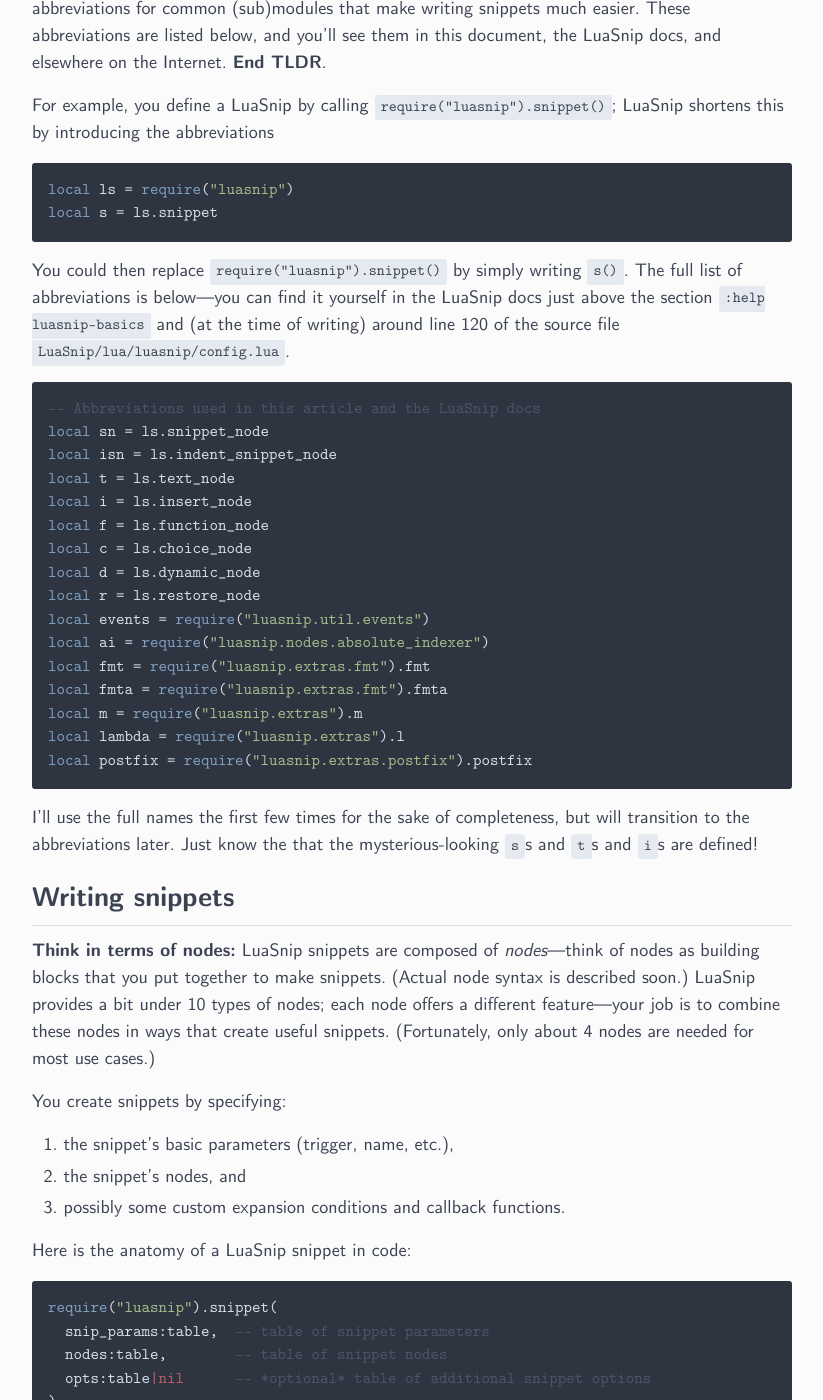
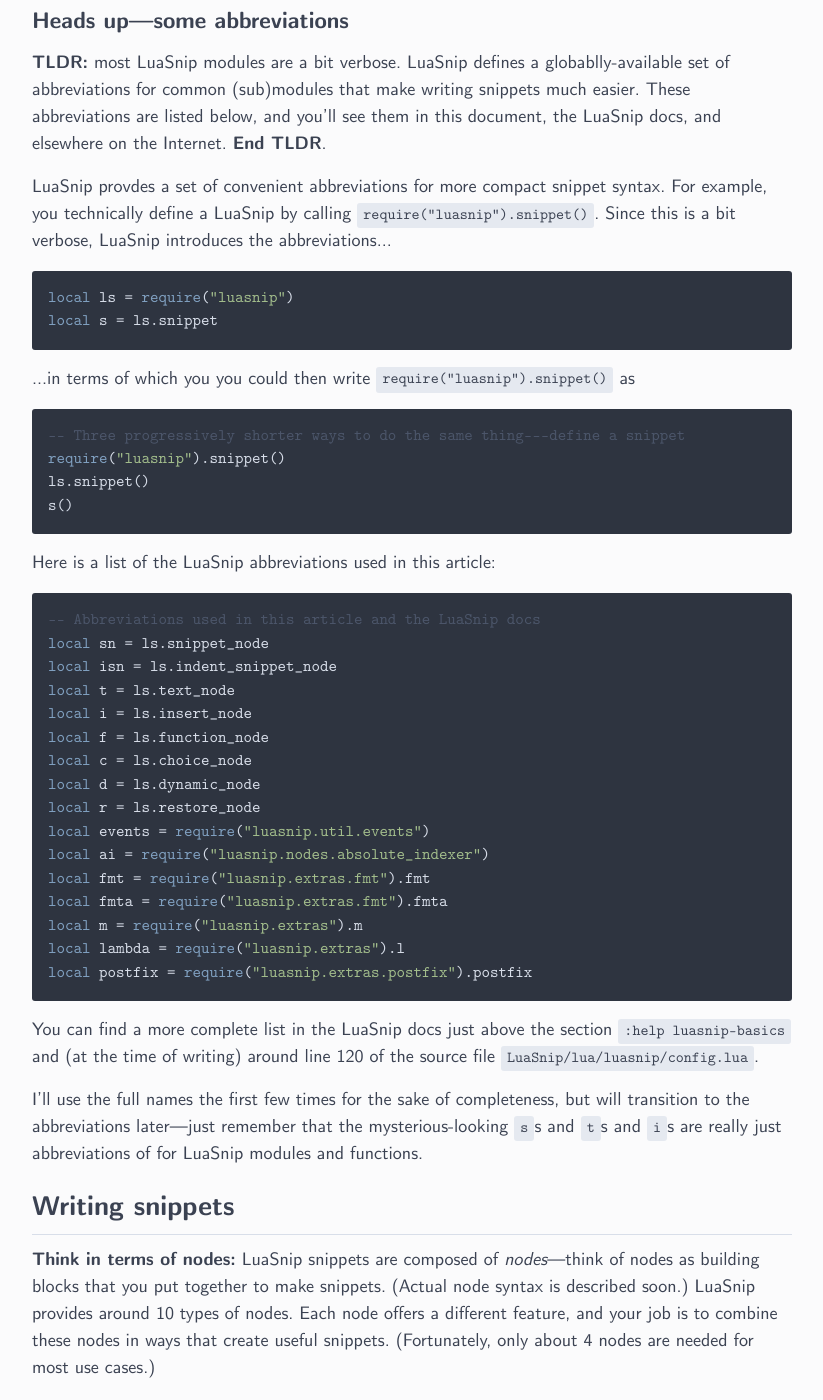
Before and after one commit to ejmastnak/ejmastnak.github.io, a Jekyll site: the page built from tutorials/vim-latex/luasnip.md, in a window 1280 px wide and 1400 px high, scrolled down 7745 px. Shown: the whole window, without its empty margins (228-1051 px from the left). Built offline with Jekyll 4.4.1, drawn with Linux system fonts in a browser that asks for light colours; some of the changed text lies outside the part shown.

Commit message:
(luasnip): polish introduction

````diff
--- a/tutorials/vim-latex/luasnip.md
+++ b/tutorials/vim-latex/luasnip.md
@@ -110,7 +110,7 @@ Setting these keymaps is easiest to do in Vimscript (because they use Vimscript'
 
 **Choose one** of the following two options:
 
-1. Use a single key (e.g. Tab) to both expand snippets and jump forward through snippet tabstops.
+1. Option one: use a single key (e.g. Tab) to both expand snippets and to jump forward through snippet tabstops.
 
    ```vim
    " Expand or jump in insert mode
@@ -133,7 +133,7 @@ Setting these keymaps is easiest to do in Vimscript (because they use Vimscript'
    smap <silent><expr> jk luasnip#jumpable(1) ? '<Plug>luasnip-jump-next' : 'jk'
    ```
 
-After choosing one of the above options, **set your your backward-jump keymap:**
+**Then, set a backward-jump keymap:**
 
 ```vim
 " Jump backward
@@ -178,7 +178,8 @@ imap <silent><expr> <C-f> luasnip#choice_active() ? '<Plug>luasnip-next-choice'
 smap <silent><expr> <C-f> luasnip#choice_active() ? '<Plug>luasnip-next-choice' : '<C-f>'
 ```
 
-Choice nodes are a more advanced tool we will cover later, so you can safely skip this step for now.
+Choice nodes are a more advanced tool that I won't cover in this article, so you can safely skip this step for now.
+You can read about choice nodes at `:help luasnip-choicenode`, but you should learn about the basic text and insert nodes in this article first.
 
 <!-- In the above GIF, I am actually using `jk` to navigate forward through snippet tabstops. -->
 <!-- I find this home-row combination more efficient than `<Tab>`, but it takes some getting used to; -->
@@ -236,28 +237,28 @@ Here's how to **load snippets from Lua files**:
   However, you can easily override the default `luasnippets` directory name and store snippets in any directory (or set of directories) on your file system---LuaSnip's loaders let you manually specify the snippet directory path(s) to load.
  I recommend using a directory in your Neovim config folder, e.g. `"${HOME}/.config/nvim/LuaSnip/"`.
 
-- Load snippets by calling LuaSnip Lua loader's `load` fuction from somewhere in your Neovim startup config (e.g. `init.lua`, `init.vim`, etc.):
+- Load snippets by calling the LuaSnip Lua loader's `load` fuction from somewhere in your Neovim startup config (e.g. `init.lua`, `init.vim`, etc.):
 
   ```lua
-  -- Load all snippets from the LuaSnip directory at startup
+  -- Load all snippets from the nvim/LuaSnip directory at startup
   require("luasnip.loaders.from_lua").load({paths = "~/.config/nvim/LuaSnip/"})
 
-  -- Lazy-load snippets---only load when required, e.g. for a given filetype
+  -- Lazy-load snippets, i.e. only load when required, e.g. for a given filetype
   require("luasnip.loaders.from_lua").lazy_load({paths = "~/.config/nvim/LuaSnip/"})
   ```
 
   Bonus: if you manually set the `paths` key when calling `load` or `lazy_load`, LuaSnip will not need to scan your entire Neovim `runtimepath` looking for `luasnippets` directories---this should save you a few milliseconds of startup time.
 
 - Want to use multiple snippet directories?
-  No problem---the `paths` key's value can be a table or comma-separated string of multiple directories.
+  No problem---set the `paths` key's value to a table or comma-separated string of multiple directories.
   Here are two ways to load snippets from both the directory `LuaSnip1` and `LuaSnip2`:
 
   ```lua
   -- Two ways to load snippets from both LuaSnip1 and LuaSnip2
   -- 1. Using a table
-  require("luasnip.loaders.from_lua").lazy_load({paths = {"~/.config/nvim/LuaSnip1/", "~/.config/nvim/LuaSnip2/"}})
+  require("luasnip.loaders.from_lua").load({paths = {"~/.config/nvim/LuaSnip1/", "~/.config/nvim/LuaSnip2/"}})
   -- 2. Using a comma-separated list
-  require("luasnip.loaders.from_lua").lazy_load({paths = "~/.config/nvim/LuaSnip1/,~/.config/nvim/LuaSnip2/"})
+  require("luasnip.loaders.from_lua").load({paths = "~/.config/nvim/LuaSnip1/,~/.config/nvim/LuaSnip2/"})
   ```
 
 Full syntax for the `load` call is documented in `:help luasnip-loaders`.
@@ -290,15 +291,27 @@ LuaSnip defines a globablly-available set of abbreviations for common (sub)modul
 These abbreviations are listed below, and you'll see them in this document, the LuaSnip docs, and elsewhere on the Internet.
 **End TLDR**.
 
-For example, you define a LuaSnip by calling `require("luasnip").snippet()`; LuaSnip shortens this by introducing the abbreviations
+LuaSnip provdes a set of convenient abbreviations for more compact snippet syntax.
+For example, you technically define a LuaSnip by calling `require("luasnip").snippet()`.
+Since this is a bit verbose, LuaSnip introduces the abbreviations...
 
 ```lua
 local ls = require("luasnip")
 local s = ls.snippet
 ```
 
-You could then replace `require("luasnip").snippet()` by simply writing `s()`.
-The full list of abbreviations is below---you can find it yourself in the LuaSnip docs just above the section `:help luasnip-basics` and (at the time of writing) around line 120 of the source file `LuaSnip/lua/luasnip/config.lua`.
+...in terms of which you you could then write `require("luasnip").snippet()` as
+
+```lua
+-- Three progressively shorter ways to do the same thing---define a snippet
+require("luasnip").snippet()
+ls.snippet()
+s()
+```
+
+<!-- **TODO:** only use abb for this article -->
+
+Here is a list of the LuaSnip abbreviations used in this article:
 
 ```lua
 -- Abbreviations used in this article and the LuaSnip docs
@@ -319,17 +332,18 @@ local lambda = require("luasnip.extras").l
 local postfix = require("luasnip.extras.postfix").postfix
 ```
 
+You can find a more complete list in the LuaSnip docs just above the section `:help luasnip-basics` and (at the time of writing) around line 120 of the source file `LuaSnip/lua/luasnip/config.lua`.
+
 I'll use the full names the first few times for the sake of completeness,
-but will transition to the abbreviations later.
-Just know the that the mysterious-looking `s`s and `t`s and `i`s are defined!
+but will transition to the abbreviations later---just remember that the mysterious-looking `s`s and `t`s and `i`s are really just abbreviations of for LuaSnip modules and functions.
 
 ## Writing snippets
 
 **Think in terms of nodes:**
 LuaSnip snippets are composed of *nodes*---think of nodes as building blocks that you put together to make snippets.
 (Actual node syntax is described soon.)
-LuaSnip provides a bit under 10 types of nodes;
-each node offers a different feature---your job is to combine these nodes in ways that create useful snippets.
+LuaSnip provides around 10 types of nodes.
+Each node offers a different feature, and your job is to combine these nodes in ways that create useful snippets.
 (Fortunately, only about 4 nodes are needed for most use cases.)
 
 You create snippets by specifying:
@@ -338,7 +352,7 @@ You create snippets by specifying:
 1. the snippet's nodes, and
 1. possibly some custom expansion conditions and callback functions.
 
-Here is the anatomy of a LuaSnip snippet in code:
+Here is the **anatomy of a LuaSnip snippet** in code:
 
 ```lua
 require("luasnip").snippet(
@@ -352,7 +366,7 @@ And here is an English language summary of the arguments:
 
 1. `snip_params`: a table of basic snippet parameters.
    This is where you put the snippet's trigger, description, and priority level, autoexpansion policy, and so on.
-1. `nodes`: a table of nodes making up the snippet (the most important part!).
+1. `nodes`: a table of nodes making up the snippet (this is the most important part!).
 1. `opts`: an *optional* table of additional arguments for more advanced workflows, for example a condition function to implementing custom logic to control snippet expansion or callback functions triggered when navigating through snippet nodes.
    You'll leave this optional table blank for most use cases.
 
@@ -363,16 +377,18 @@ I'll first cover the `snip_params` table, then spend most of the remainder of th
 **TLDR** (if you're familiar with Lua):
 `snip_params` is a Lua table;
 the data type and purpose of each table key is clearly stated in `:help luasnip-snippets` (just sroll jdown just a bit).
+**End TLDR**.
 
-**If you're not familiar with Lua tables**, you:
+And if you're not yet familiar with Lua tables, you:
 
-- define any Lua table, including the `snip_params` table, with curly braces,
+- define any Lua table, including the `snip_params` table, with `{ }` curly braces,
 - find the list of possible table parameter keys in the LuaSnip docs at `:help luasnip-snippets`,
-- use `key=value` syntax to set each of the table's keys.
+- use `key=value` syntax to set each of the table's keys, using the possible values listed in `:help luasnip-snippets`.
 
 Since that might sound vague, here is a concrete example of a "Hello, world!" snippet with a bunch of parameters manually specified, to give you a feel for how this works.
 
 ```lua
+-- Example: how to set snippet parameters
 require("luasnip").snippet(
   { -- Table 1: snippet parameters
     trig="hi",
@@ -384,6 +400,7 @@ require("luasnip").snippet(
   { -- Table 2: snippet nodes (don't worry about this for now---we'll cover nodes shortly)
     t("Hello, world!"), -- A single text node
   }
+  -- Table 3, the advanced snippet options, is left blank.
 ),
 ```
 
@@ -406,11 +423,12 @@ we'll only need the following parameters in this guide:
 - `regTrig`: whether the snippet trigger should be treated as a Lua pattern.
   A `true`/`false` boolean value; `false` by default.
 - `snippetType`: either the string `"snippet"` (manually triggered) or `"autosnippet"` (auto-triggered); `'snippet'` by default.
+  <!-- **TODO:** I suggest auto triggered yata yata -->
 
 #### A common shortcut you'll see in the wild
 
 The `trig` key is the only required snippet key,
-and if you only need to set `trig`, you can use the following shorthand syntax:
+and if you only need to set `trig` and leave the other keys with their default values, you can use the following shorthand syntax:
 
 ```lua
 -- Shorthand example: the same snippet as above, but only setting the `trig` param
````
Also changed, not shown: other parts of tutorials/vim-latex/luasnip.md (+15 -15 lines).
